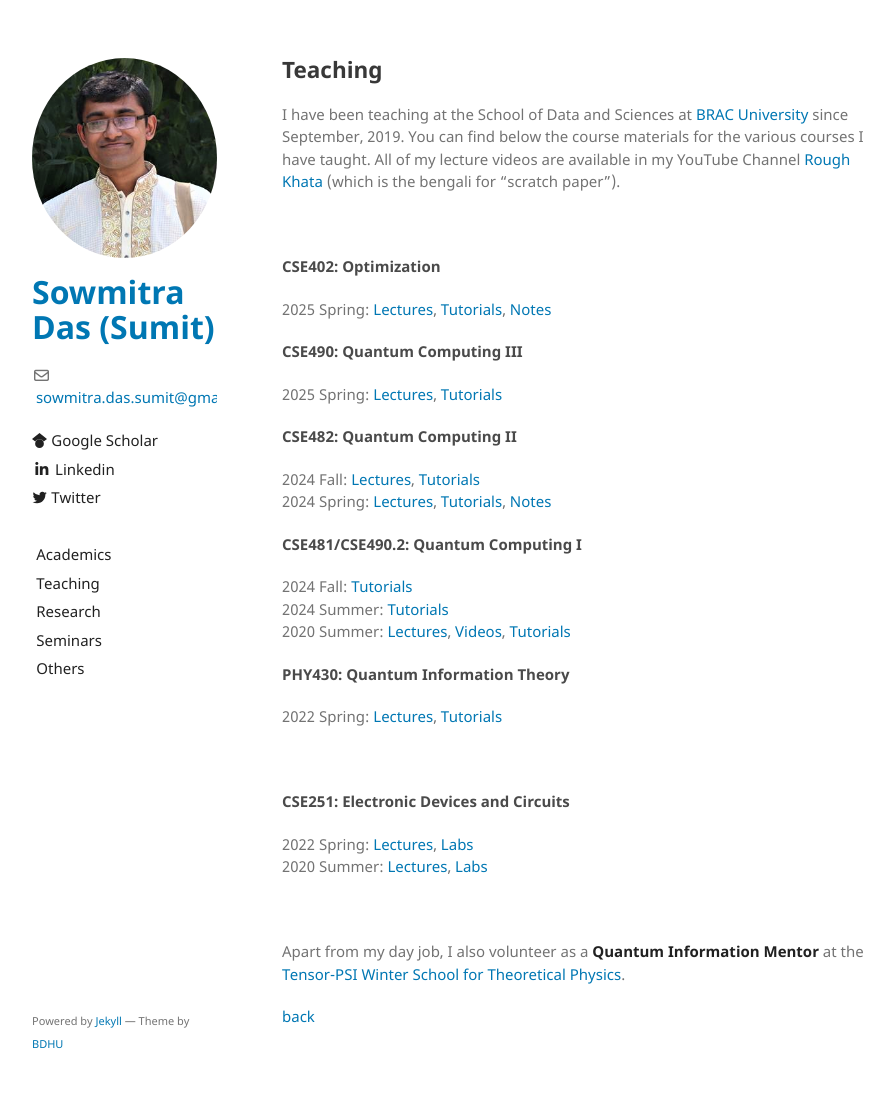
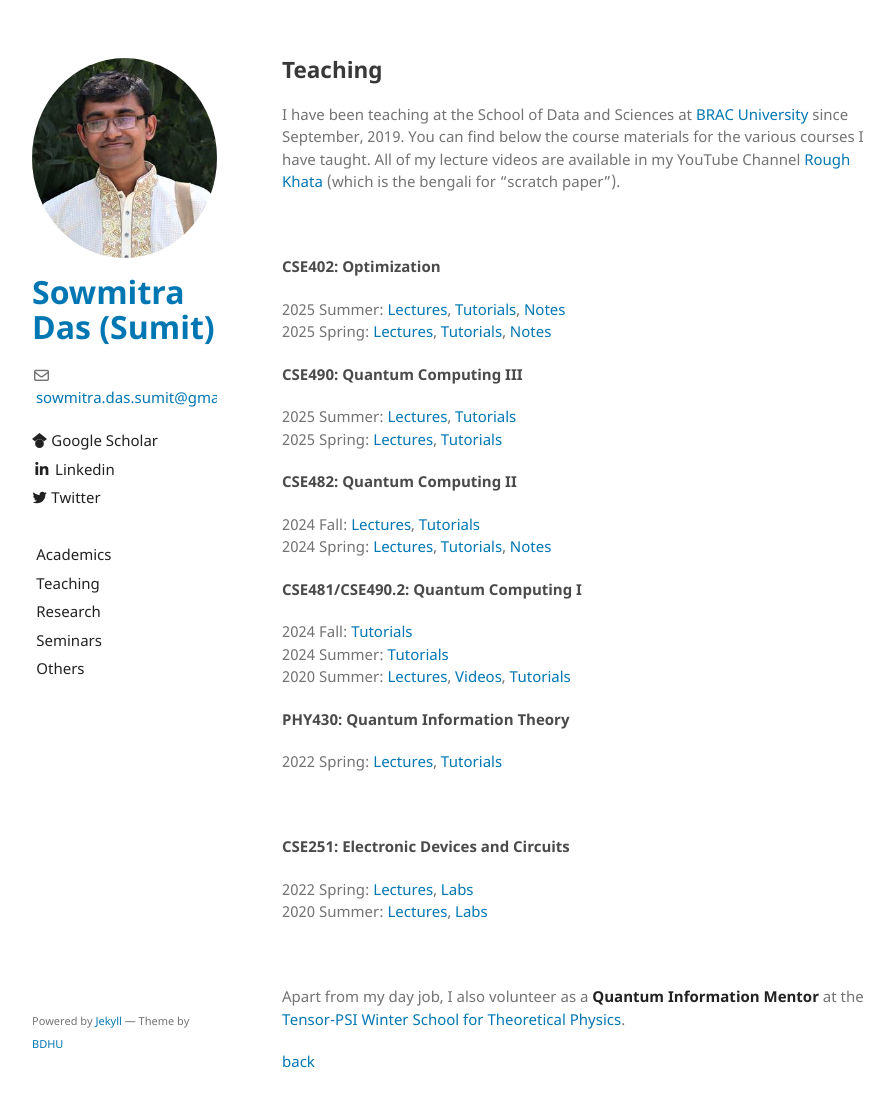
Before and after one commit to sowmitra-das-sumit/sowmitra-das-sumit.github.io, a Jekyll site: the page built from teaching.md, in a window 1280 px wide and 1123 px high. Shown: the top 1107 px of the window, without its empty margins (178-1072 px from the left). Built offline with Jekyll 4.4.1, drawn with Linux system fonts in a browser that asks for light colours; the repository's description, which GitHub fills in, is left out; our own code applies the rules of GitHub Pages for plain Markdown files.

Commit message:
Update teaching.md

```diff
--- a/teaching.md
+++ b/teaching.md
@@ -9,8 +9,10 @@ I have been teaching at the School of Data and Sciences at [BRAC University](htt
 <br>
 
 #### CSE402: Optimization
+2025 Summer: [Lectures](https://youtube.com/playlist?list=PLvj5w6iNZqViz_oFZ4sBwTt9NFF1KIXkY&si=i5snjWkEKT8i-ZGL), [Tutorials](https://youtube.com/playlist?list=PLvj5w6iNZqVgzcXqjwGQu8SKL0_3GQneY&si=ilPgSSvn136wX6oC), [Notes](https://www.overleaf.com/read/ytwcnzrnqdhw#dbca5f)\
 2025 Spring: [Lectures](https://youtube.com/playlist?list=PLvj5w6iNZqViiKlYFzcMcZaCkileScWhV&si=scyrnGLeMdM1spT6), [Tutorials](https://youtube.com/playlist?list=PLvj5w6iNZqVjAKWex0kYDGc-TPEjCZAEH&si=ouIunPPIliX7taq2), [Notes](https://www.overleaf.com/read/ytwcnzrnqdhw#dbca5f)
 #### CSE490: Quantum Computing III
+2025 Summer: [Lectures](https://youtube.com/playlist?list=PLvj5w6iNZqVhewCDNmeFX3D0fxpZrmbvI&si=Y9as09fWKCQzjLfv), [Tutorials](https://youtube.com/playlist?list=PLvj5w6iNZqVjQz4qHaLEWXhzkRp-_Zwx1&si=5tVljSfNC4PnTbCU)\
 2025 Spring: [Lectures](https://youtube.com/playlist?list=PLvj5w6iNZqVg8cIDjmf3c2MK8sMZ5nSlG&si=3kSyt0wGVprRSd16), [Tutorials](https://youtube.com/playlist?list=PLvj5w6iNZqVi2JA2PUmtt6ol_xV2xtK2-&si=h9om5HyJhaqnCCA4)
 #### CSE482: Quantum Computing II
 2024 Fall: [Lectures](https://youtube.com/playlist?list=PLvj5w6iNZqVgbqsYbL_tsBJnFaTFYB9T3&si=kD-zuhsnR1xkfjjG), [Tutorials](https://youtube.com/playlist?list=PLvj5w6iNZqViFgfpgN8oh9T4ia80_MZz5&si=3nd72fnGAv1VtCZk)\
```
